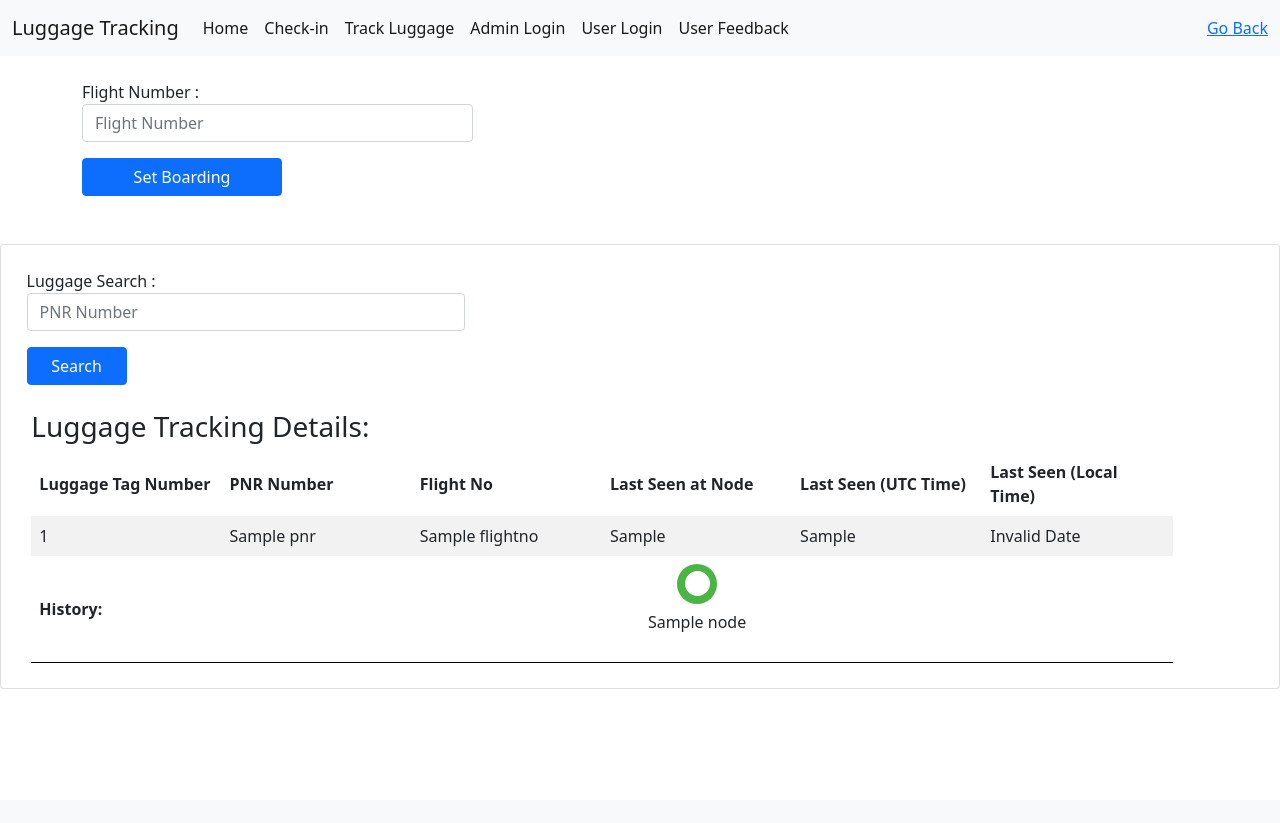
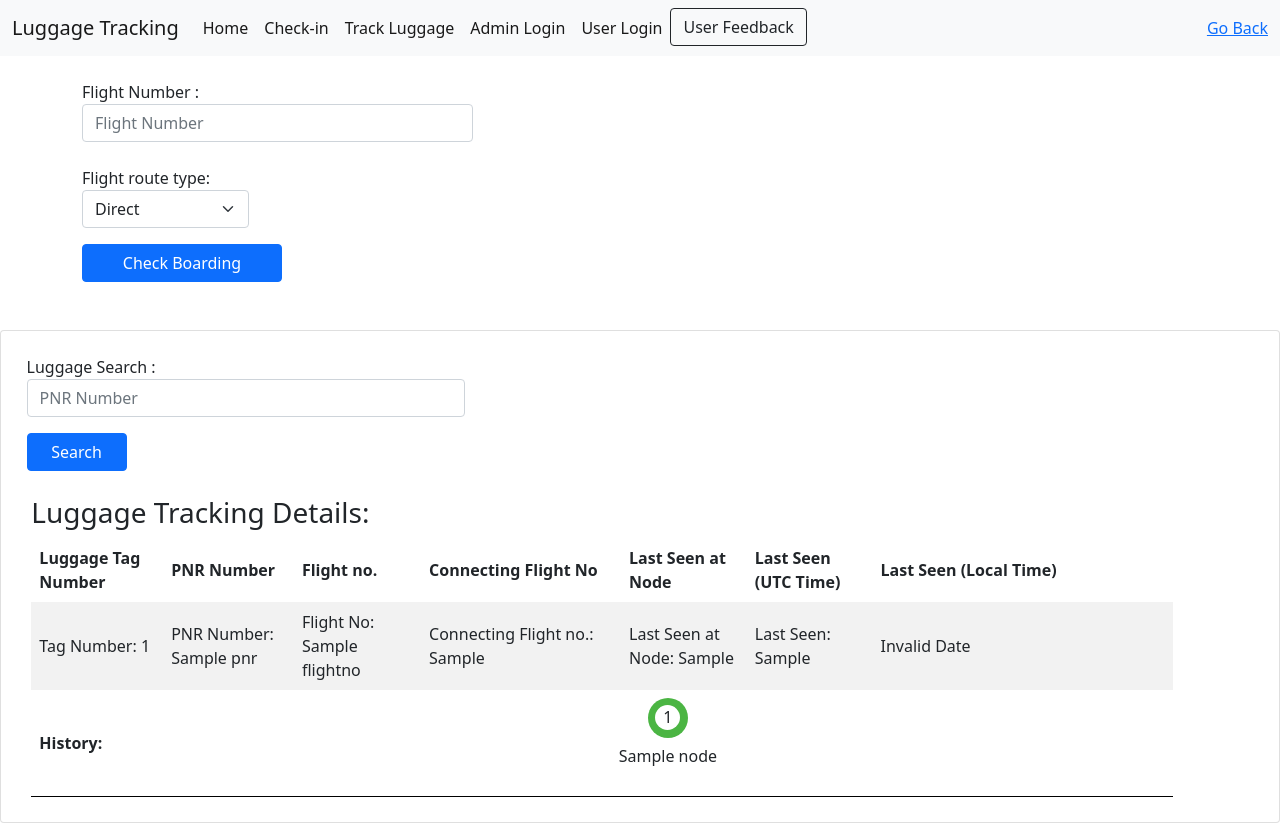
Before and after one commit to ParikshithV/iot-LTS, a Flask app: page /track in a window 1280 px wide. Before the commit the page ends 689 px from the top, so only its background shows below. Run offline with Flask 2, Linux system fonts and the light colour scheme; the visitor is signed in with stand-in values (Sample User, id 1); a database or web service that is not in the repository returns one stand-in record (values such as "Sample title").

Commit message:
conn check

```diff
--- a/app.py
+++ b/app.py
@@ -18,6 +18,7 @@ mydb = dbconn['luggageTracking']
 feedbk = mydb["feedback"]
 mycol = mydb["luggagedb"]
 nodes = mydb["trackdb"]
+alerts = mydb["alerts"]
 aio = Client('RedRabbit1', 'aio_gykX28Fv6J5XVu33poXHccsjwqaa')
 
 
@@ -90,6 +91,7 @@ def read():
     if request.method == 'POST':
         pnr = request.form['pnr']
         flightno = request.form['flightno']
+        connflightno = request.form['connflightno']
         name = request.form['name']
 
         toggle = aio.feeds('rfidswitch')
@@ -102,7 +104,7 @@ def read():
         data = aio.feeds('rfiddata')
         dataval = aio.receive(data.key)
         tagval = dataval.value
-        return render_template('confirmation.html',user_image=pic1, data=dataval.value, pnr=pnr, name=name, fno=flightno)
+        return render_template('confirmation.html',user_image=pic1, data=dataval.value, pnr=pnr, name=name, fno=flightno, cfno=connflightno)
     else:
         return render_template('registration.html', user_image=pic1)
 
@@ -112,16 +114,17 @@ def update():
     if request.method == 'POST':
         pnr = request.form['pnr']
         flightno = request.form['flightno']
+        cflightno = request.form['cflightno']
         name = request.form['name']
         tagdata = request.form['data']
         dbgo = {"_id": tagdata, "pnr": pnr, "flightno": flightno, "name": name}
-        nodego = {"_id": tagdata, "pnr": pnr, "location": ["checkin"], "lastNode": "checkin", "status":"checkin", "flightno":flightno, 'lastSeen': datetime.datetime.utcnow()}
+        nodego = {"_id": tagdata, "pnr": pnr, "location": ["checkin"], "lastNode": "checkin", "status":"checkin", "con_status":"na", "flightno":flightno, "conn_flightno":cflightno, 'lastSeen': datetime.datetime.utcnow()}
         try:
             mycol.insert_one(dbgo)
             nodes.insert_one(nodego)
         except:
-            return render_template('confirmation.html',user_image=pic1, data=tagdata, pnr=pnr, name=name, fno=flightno, err="Swal.fire")
-        return render_template('confirmation.html',user_image=pic1, data=tagdata, pnr=pnr, name=name, fno=flightno)
+            return render_template('confirmation.html',user_image=pic1, data=tagdata, pnr=pnr, name=name, fno=flightno, cfno=cflightno, err="Swal.fire")
+        return render_template('confirmation.html',user_image=pic1, data=tagdata, pnr=pnr, name=name, fno=flightno, cfno=cflightno)
     else:
         return render_template('registration.html', user_image=pic1)
 
@@ -129,8 +132,8 @@ def update():
 @app.route("/track", methods=['GET', 'POST'])
 def track():
     if 'admin' in session:
-        tdata = nodes.find({}, {"_id": 1, 'lastNode': 1, 'flightno': 1,'lastSeen': 1, 'pnr': 1, 'location': 1})
-        return render_template('track.html', data=tdata)
+        tdata = nodes.find({}, {"_id": 1, 'lastNode': 1, 'flightno': 1, 'conn_flightno': 1,'lastSeen': 1, 'pnr': 1, 'location': 1})
+        return render_template('track.html', data=tdata, scpt='alerts')
     else:
         return render_template('alogin.html', user_image=pic1)
 
@@ -141,13 +144,34 @@ def search():
         if request.method == 'POST':
             pnr = request.form['pnr']
             tdata = nodes.find({'pnr': pnr}, {"_id": 1, 'lastNode': 1, 'flightno': 1, 'lastSeen': 1, 'pnr': 1, 'location': 1})
-            return render_template('track.html', data=tdata)
+            return render_template('track.html', data=tdata, scpt='alerts')
     else:
         return render_template('alogin.html', user_image=pic1)
 
 @app.route("/boarding", methods=['GET', 'POST'])
 def boarding():
-    return("Working on it")
+    if request.method == 'POST':
+        alrtid=""
+        flno = request.form['flno']
+        ftype = request.form['ftype']
+        if ftype=="direct":
+            res=nodes.find({'$and':[{'status':{'$ne': 'boarding'}},{'flightno': flno}]},{"_id": 1, 'lastNode': 1, 'flightno': 1, 'lastSeen': 1, 'pnr': 1, 'location': 1,'status':1, })
+            count=res.count()
+            if count==0:
+                alrtid="alerts"
+            tdata = nodes.find({}, {"_id": 1, 'lastNode': 1, 'flightno': 1, 'conn_flightno': 1, 'lastSeen': 1, 'pnr': 1, 'location': 1})
+        else:
+            res=nodes.find({'$and':[{'conn_status':{'$ne': 'boarding'}},{'conn_flightno': flno}]},{"_id": 1, 'lastNode': 1, 'flightno': 1, 'conn_flightno': 1, 'lastSeen': 1, 'pnr': 1, 'location': 1,'status':1, })
+            count=res.count()
+            if count==0:
+                alrtid="alerts"
+            tdata = nodes.find({}, {"_id": 1, 'lastNode': 1, 'flightno': 1, 'conn_flightno': 1, 'lastSeen': 1, 'pnr': 1, 'location': 1})
+        return render_template('track.html', data=tdata, alrt=res, scpt=alrtid)
+
+@app.route("/connflight", methods=['GET', 'POST'])
+def connflight():
+    return render_template('track.html',user_image=pic1)
+
 
 @app.route("/confirm", methods=['GET', 'POST'])
 def confirm():
--- a/templates/track.html
+++ b/templates/track.html
@@ -88,6 +88,7 @@
 
         .stepper-item.active {
             font-weight: bold;
+            content: "";
         }
 
         .stepper-item.completed .step-counter {
@@ -152,7 +153,7 @@
                         <a class="nav-link active" href="/userlogin">User Login</a>
                     </li>
                     <li class="nav-item">
-                        <a class="nav-link active" href="/d_feedback">User Feedback</a>
+                        <a class="btn btn-outline-dark" href="/d_feedback">User Feedback</a>
                     </li>
                 </ul>
                 <div style="text-align: right;"><a href="/logout">Go Back</a></div>
@@ -163,11 +164,45 @@
         <form action="/boarding" method="POST">
             <div class="mb-3">
                 <label for="pnr">Flight Number :</label>
-                <input type="text" id="pnr" name="pnr" class="form-control" style="width: 35%;"
-                    placeholder="Flight Number">
+                <input type="text" id="flno" name="flno" class="form-control" style="width: 35%;"
+                    placeholder="Flight Number" required><br>
+                <label for="ftype">Flight route type:</label>
+                <select class="form-select" name="ftype" id="ftype"  style="width: 15%;">
+                    <option value="direct">Direct</option>
+                    <option value="connecting">Connecting</option>
+                </select>
             </div>
-            <button type="submit" class="btn btn-primary" style="width: 200px;">Set Boarding</button>
-        </form><br>
+            <button type="submit" class="btn btn-primary" style="width: 200px;">Check Boarding</button>
+        </form>
+        <br>
+        <div id='alerts'>
+            <h3 style="padding-top: 2%; padding-left: 2%;">⚠️Alert:</h3>
+            <table>
+                <tr>
+                    <th>Luggage Tag Number</th>
+                    <th>PNR Number</th>
+                    <th>Flight No</th>
+                    <th>Connecting Flight no.</th>
+                    <th>Last Seen at Node</th>
+                    <th>Last Seen (UTC Time)</th>
+                    <th style="min-width: 300px;">Last Seen (Local Time)</th>
+                </tr>
+                {% for a in alrt %}
+                <tr>
+                    <td>{{ a._id }}</td>
+                    <td>{{ a.pnr }}</td>
+                    <td>{{ a.flightno }}</td>
+                    <td>{{ a.conn_flightno }}</td>
+                    <td>{{ a.lastNode }}</td>
+                    <td>{{ a.lastSeen }}</td>
+                    <script>
+                        var localDate = new Date('{{a.lastSeen}} Z')
+                        document.write('<td>', localDate, '</td>')
+                    </script>
+                </tr>
+                {% endfor %}
+            </table>
+        </div>
     </div>
 
     <div class="card"><br>
@@ -185,18 +220,20 @@
                 <tr>
                     <th>Luggage Tag Number</th>
                     <th>PNR Number</th>
-                    <th>Flight No</th>
+                    <th>Flight no.</th>
+                    <th style="min-width: 200px;">Connecting Flight No</th>
                     <th>Last Seen at Node</th>
                     <th>Last Seen (UTC Time)</th>
-                    <th>Last Seen (Local Time)</th>
+                    <th style="min-width: 300px;">Last Seen (Local Time)</th>
                 </tr>
                 {% for item in data %}
                 <tr>
-                    <td>{{ item._id }}</td>
-                    <td>{{ item.pnr }}</td>
-                    <td>{{ item.flightno }}</td>
-                    <td>{{ item.lastNode }}</td>
-                    <td>{{ item.lastSeen }}</td>
+                    <td>Tag Number: {{ item._id }}</td>
+                    <td>PNR Number: {{ item.pnr }}</td>
+                    <td>Flight No: {{ item.flightno }}</td>
+                    <td>Connecting Flight no.: {{ item.conn_flightno }}</td>
+                    <td>Last Seen at Node: {{ item.lastNode }}</td>
+                    <td>Last Seen: {{ item.lastSeen }}</td>
                     <script>
                         var localDate = new Date('{{item.lastSeen}} Z')
                         document.write('<td>', localDate, '</td>')
@@ -204,11 +241,11 @@
                 </tr>
                 <tr style="border-bottom: 1pt solid black;">
                     <th>History:</th>
-                    <td colspan="5">
+                    <td colspan="6">
                         <div class="stepper-wrapper">
                             {% for node in item.location %}
                             <div class="stepper-item completed">
-                                <div class="step-counter"><span class="dot"></span></div>
+                                <div class="step-counter"><span class="dot" style="text-align: center;">{{loop.index}}</span></div>
                                 <div class="step-name">{{ node }}</div>
                             </div>
                             {% endfor %}
@@ -226,7 +263,7 @@
     <script src="https://cdn.jsdelivr.net/npm/bootstrap@5.1.3/dist/js/bootstrap.bundle.min.js"
         integrity="sha384-ka7Sk0Gln4gmtz2MlQnikT1wXgYsOg+OMhuP+IlRH9sENBO0LRn5q+8nbTov4+1p"
         crossorigin="anonymous"></script>
-
+    <script>document.getElementById("{{scpt}}").style.display = "none";</script>
 </body>
 
 </html>
```
Also changed, not shown: templates/confirmation.html (+36 -20 lines), templates/registration.html (+20 -12 lines).
